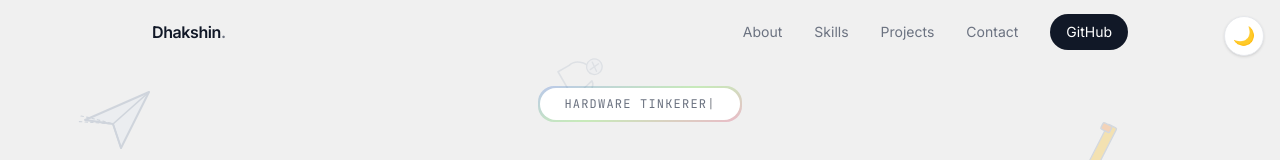
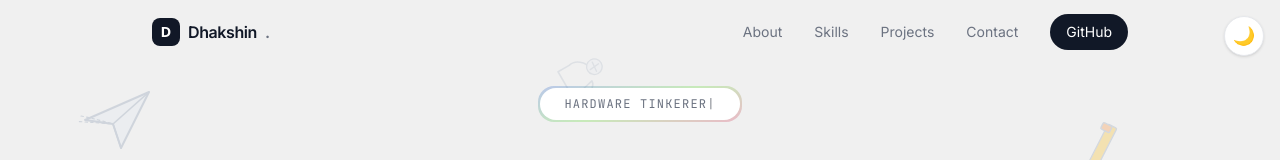
Before and after one commit to dhakshinmahesh1-alt/portfolio-of-dhakshin, a React (Vite) app: page / in a window 1280 px wide. Shown: the top 160 px of the page. Built offline with nearby package versions, Linux system fonts and the light colour scheme.

Commit message:
feat: add logo to navbar

```diff
--- a/src/components/Navbar.jsx
+++ b/src/components/Navbar.jsx
@@ -27,7 +27,8 @@ export default function Navbar() {
       }`}
     >
       <div className="max-w-5xl mx-auto px-6 h-16 flex items-center justify-between">
-        <a href="#" className="text-base font-semibold text-text tracking-tight">
+        <a href="#" className="flex items-center gap-2 text-base font-semibold text-text tracking-tight">
+          <img src="/favicon.svg" alt="Logo" className="w-7 h-7 rounded-lg" />
           Dhakshin<span className="text-muted">.</span>
         </a>
 
```
